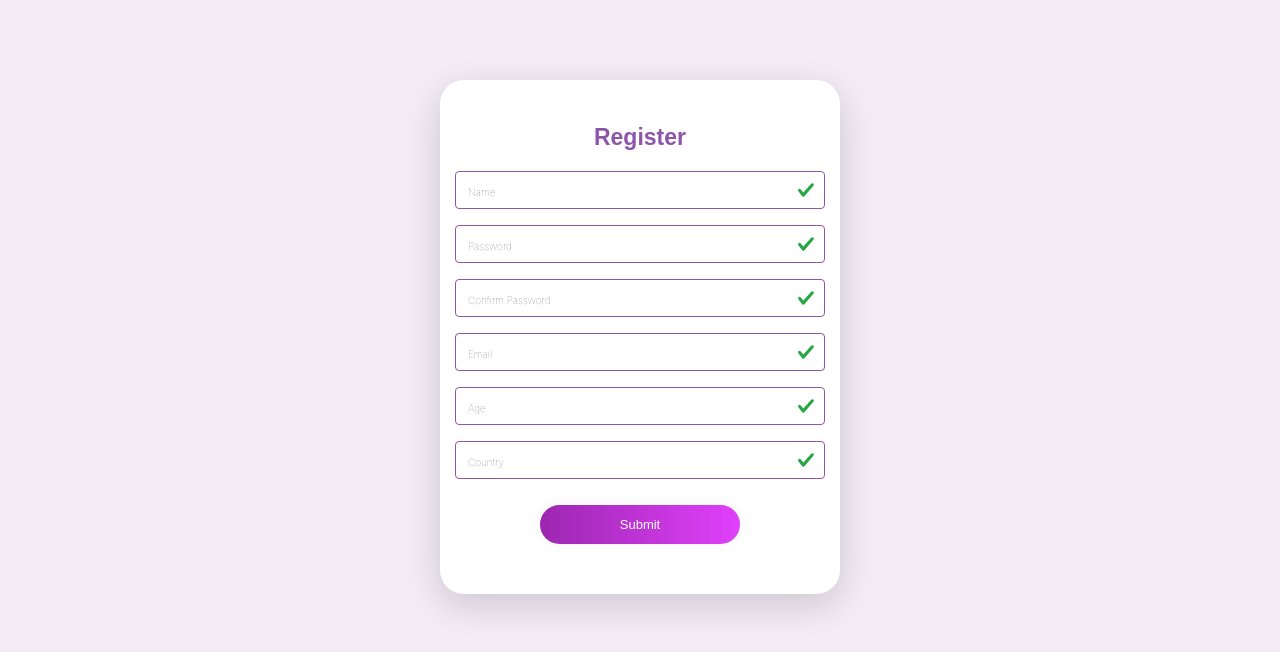
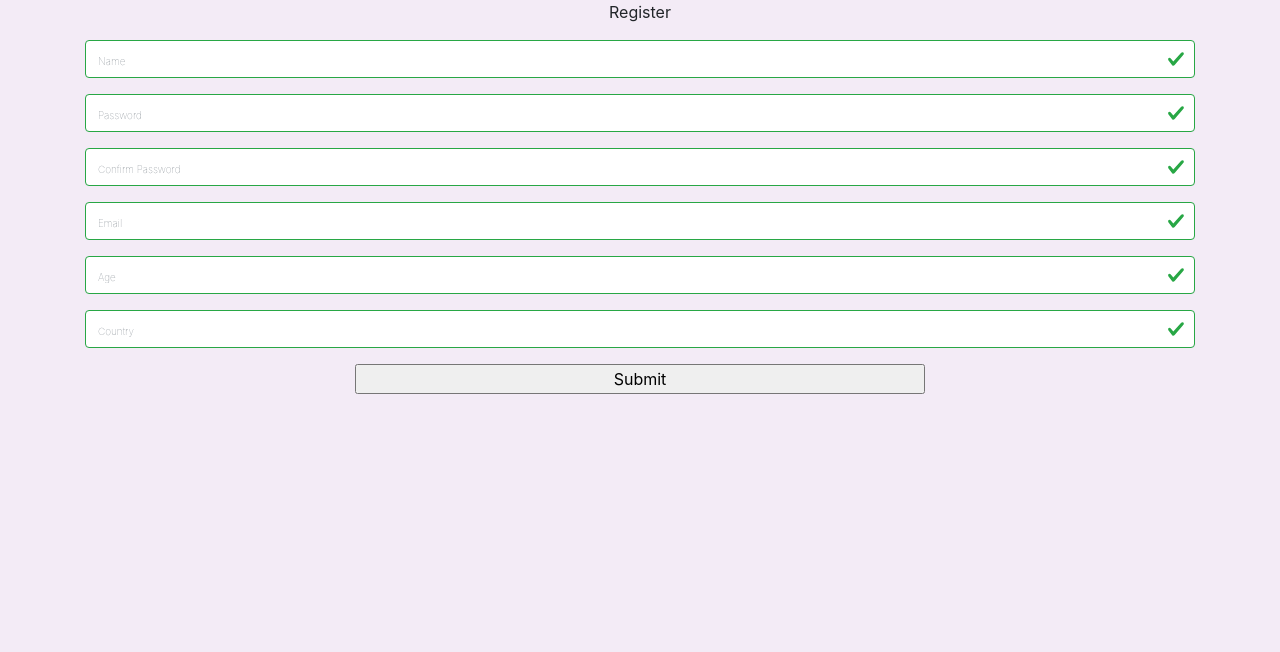
Before and after one commit to bhagyashreemeher/foodapp, a React (Create React App) app: page /signup in a window 1280 px wide. Shown: the top 652 px of the page. Built offline with nearby package versions, Linux system fonts and the light colour scheme.

Commit message:
css refactored

```diff
--- a/src/App.css
+++ b/src/App.css
@@ -3,95 +3,14 @@
   font-size: 10px;
 }
 
-.container {
+.container-home {
   background-color: #ffffff;
-  width: 400px;
+  /* width: 400px; */
   /* height: 400px; */
   margin: 5em auto;
   border-radius: 1.5em;
   box-shadow: 0px 11px 35px 2px rgba(0, 0, 0, 0.14);
   padding-bottom: 40px;
-}
-
-.sign {
-  padding-top: 40px;
-  color: #8c55aa;
-  font-family: "Ubuntu", sans-serif;
-  font-weight: bold;
-  font-size: 23px;
-}
-
-.un {
-  width: 76%;
-  color: rgb(38, 50, 56);
-  font-weight: 700;
-  font-size: 14px;
-  letter-spacing: 1px;
-  background: rgba(136, 126, 126, 0.04);
-  padding: 10px 20px;
-  border: none;
-  border-radius: 20px;
-  outline: none;
-  box-sizing: border-box;
-  border: 2px solid rgba(0, 0, 0, 0.02);
-  margin-bottom: 50px;
-  margin-left: 46px;
-  text-align: center;
-  margin-bottom: 27px;
-  font-family: "Ubuntu", sans-serif;
-}
-
-/* form.login {
-  padding-top: 40px;
-  padding-bottom: 40px;
-} */
-
-.pass {
-  width: 76%;
-  color: rgb(38, 50, 56);
-  font-weight: 700;
-  font-size: 14px;
-  letter-spacing: 1px;
-  background: rgba(136, 126, 126, 0.04);
-  padding: 10px 20px;
-  border: none;
-  border-radius: 20px;
-  outline: none;
-  box-sizing: border-box;
-  border: 2px solid rgba(0, 0, 0, 0.02);
-  margin-bottom: 50px;
-  margin-left: 46px;
-  text-align: center;
-  margin-bottom: 27px;
-  font-family: "Ubuntu", sans-serif;
-}
-
-.un:focus,
-.pass:focus {
-  border: 2px solid rgba(0, 0, 0, 0.18) !important;
-}
-
-.submit {
-  cursor: pointer;
-  border-radius: 5em;
-  color: #fff;
-  background: linear-gradient(to right, #9c27b0, #e040fb);
-  border: 0;
-  /* padding-left: 40px;
-  padding-right: 40px; */
-  padding-bottom: 10px;
-  padding-top: 10px;
-  font-family: "Ubuntu", sans-serif;
-  /* margin-left: 35%; */
-  font-size: 13px;
-  margin: 10px;
-  box-shadow: 0 0 20px 1px rgba(0, 0, 0, 0.04);
-}
-
-.forgot {
-  text-shadow: 0px 0px 3px rgba(117, 117, 117, 0.12);
-  color: #e1bee7;
-  padding-top: 15px;
 }
 
 button,
@@ -101,17 +20,6 @@ a {
   text-decoration: none;
 }
 
-.form-control.is-valid{
-  border-color: #8c55aa;
-}
-/* input[type="button"]{
-  outline:0 !important;
-  box-shadow: none !important;
-}
-input[type="button"]:focus {
-  outline:0 !important;
-  box-shadow: none !important;
-} */
 @media (max-width: 600px) {
   .main {
     border-radius: 0px;
```
